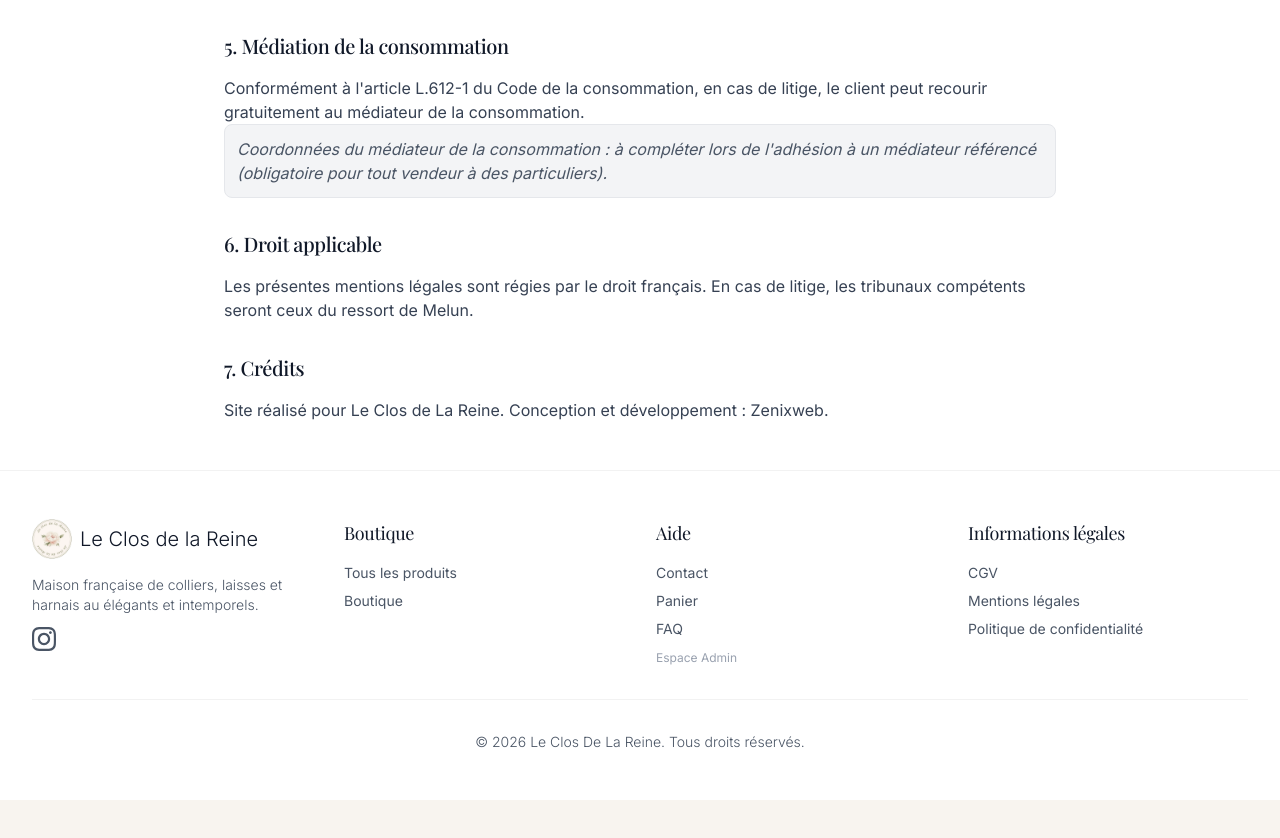
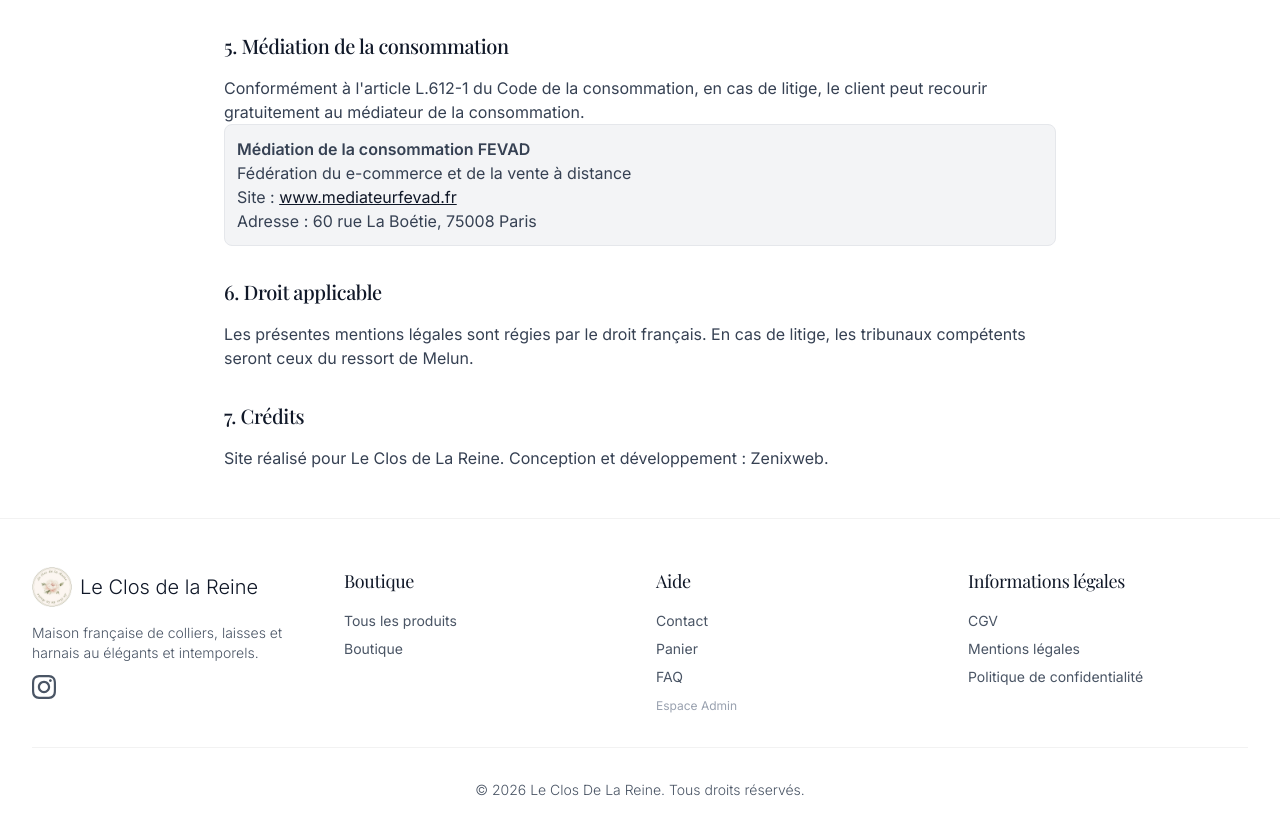
Before and after one commit to emmguardia/Clos-De-La-Reine-Argo-Repo, a React (Vite) app in the folder Frontend/: page /mentions-legales in a window 1280 px wide. Shown: the part 941-1779 px from the top of the page. Before the commit the page ends 1741 px from the top, so only its background shows below. Built offline with nearby package versions, Linux system fonts and the light colour scheme; no server answers.

Commit message:
ajout fedav

```diff
--- a/Frontend/src/pages/MentionsLegalesPage.tsx
+++ b/Frontend/src/pages/MentionsLegalesPage.tsx
@@ -55,8 +55,11 @@ export default function MentionsLegalesPage() {
             <p>
               Conformément à l&apos;article L.612-1 du Code de la consommation, en cas de litige, le client peut recourir gratuitement au médiateur de la consommation.
             </p>
-            <p className="p-3 bg-gray-100 border border-gray-200 rounded-lg italic text-gray-600">
-              Coordonnées du médiateur de la consommation : à compléter lors de l&apos;adhésion à un médiateur référencé (obligatoire pour tout vendeur à des particuliers).
+            <p className="p-3 bg-gray-100 border border-gray-200 rounded-lg text-gray-700">
+              <strong>Médiation de la consommation FEVAD</strong><br />
+              Fédération du e-commerce et de la vente à distance<br />
+              Site : <a href="https://www.mediateurfevad.fr" target="_blank" rel="noopener noreferrer" className="text-gray-900 underline hover:text-gray-700">www.mediateurfevad.fr</a><br />
+              Adresse : 60 rue La Boétie, 75008 Paris
             </p>
           </section>
 
```
